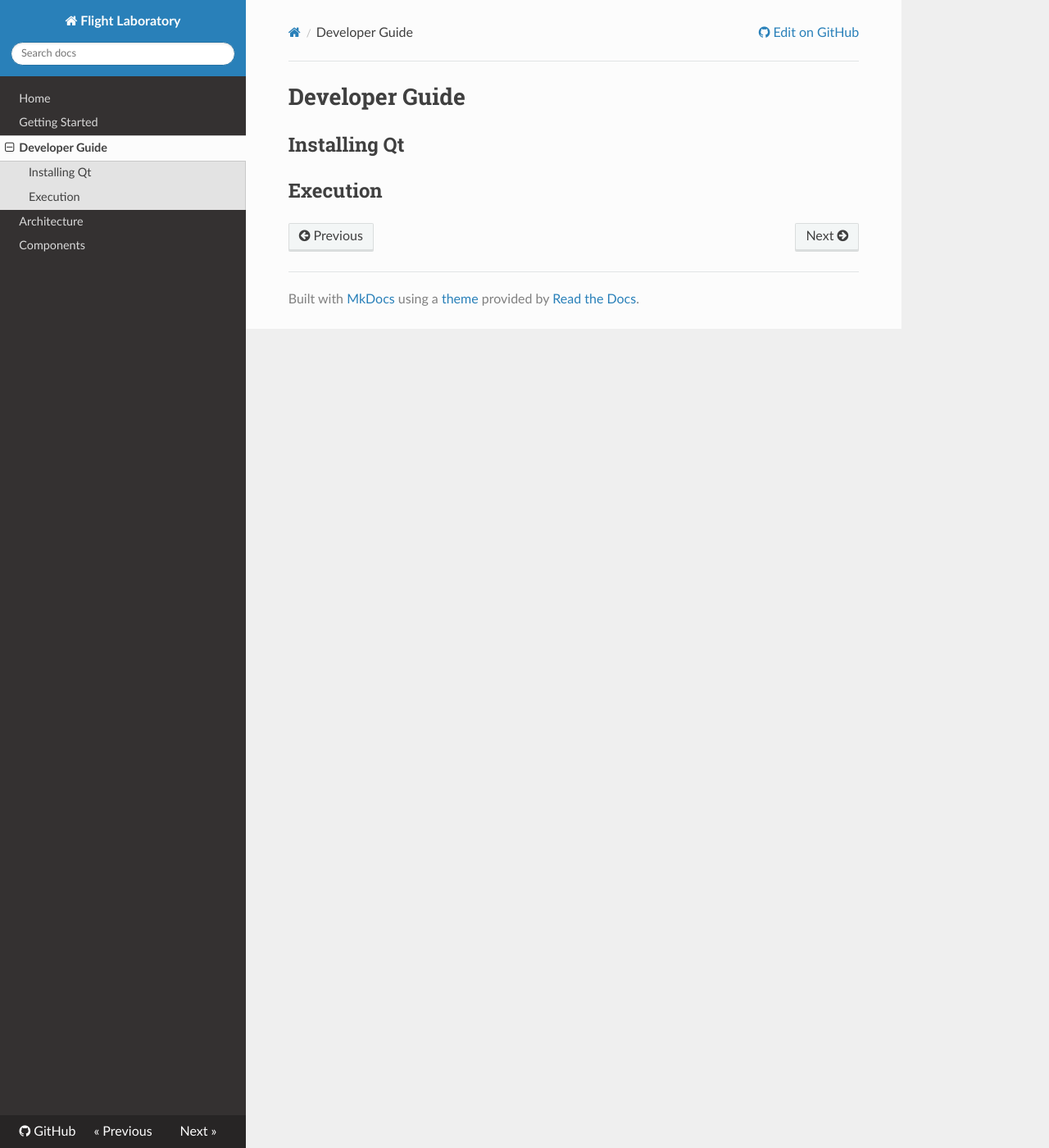
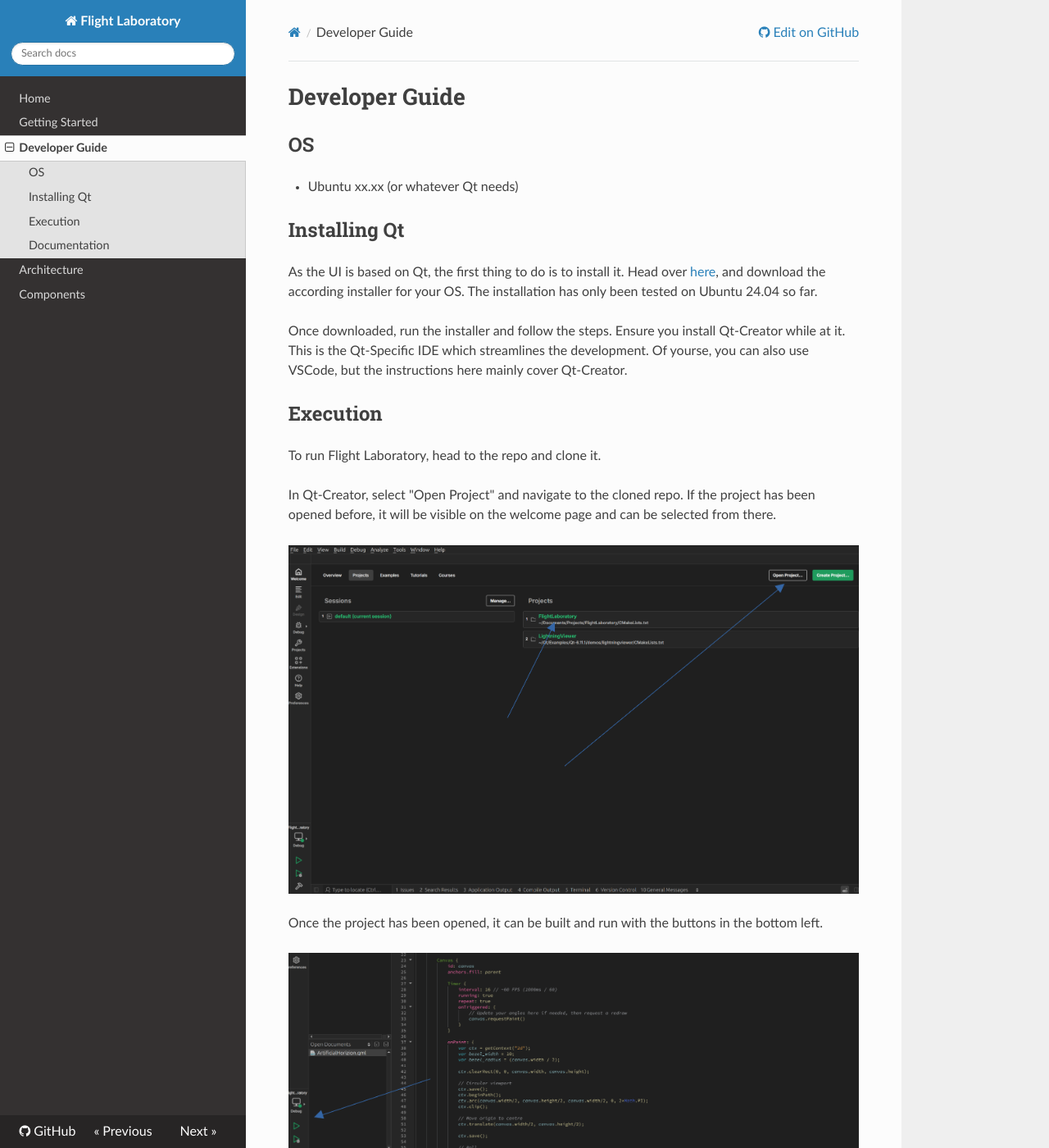
Before and after one commit to LLKE/flight-laboratory, an MkDocs documentation site: the page built from Docs/docs/development.md, in a window 1280 px wide and 1400 px high. Shown: the whole window at 82% size. Built offline with MkDocs 1.6.1, drawn with Linux system fonts in a browser that asks for light colours; nearby versions of some CDN libraries; some of the changed text lies outside the part shown.

Commit message:
Documenation

````diff
--- a/Docs/docs/development.md
+++ b/Docs/docs/development.md
@@ -1,5 +1,50 @@
 # Developer Guide
+
+## OS
+
+- Ubuntu xx.xx (or whatever Qt needs)
 
 ## Installing Qt
 
+As the UI is based on Qt, the first thing to do is to install it. Head over [here](https://www.qt.io/development/download-qt-installer-oss), and download the according installer for your OS. The installation has only been tested on Ubuntu 24.04 so far.
+
+Once downloaded, run the installer and follow the steps. Ensure you install Qt-Creator while at it. This is the Qt-Specific IDE which streamlines the development. Of yourse, you can also use VSCode, but the instructions here mainly cover Qt-Creator.
+
 ## Execution
+
+To run Flight Laboratory, head to the repo and clone it.
+
+In Qt-Creator, select "Open Project" and navigate to the cloned repo. If the project has been opened before, it will be visible on the welcome page and can be selected from there.
+
+![Open Project](media/open-project.png)
+
+Once the project has been opened, it can be built and run with the buttons in the bottom left.
+
+![Run Project](media/run-project.png)
+
+## Documentation
+
+Documentation for this project is generated using [MkDocs](https://www.mkdocs.org/). A couple of installations are required to run this, including mkdoxy, which generates API documentations from docstrings in the code.
+
+To get started, create a virtual environment at the root FlightLaboratory/ directory using:
+
+```bash
+python3 -m venv .venv
+```
+
+Then run
+
+```bash
+pip install -r requirements.txt
+```
+
+To create new documentation, create a new .md file under FlightLaboratory/Docs/docs/, and reference it under FlightLaboratory/Docs/mkdocs.yml, in the following section, and in the order it should appear with respect to the existing documentation:
+
+```yml
+nav:
+  - Home: index.md
+  - Getting Started: getting-started.md
+  - Developer Guide: development.md
+  - Architecture: architecture.md
+  - Components: components.md
+```
````
Also changed, not shown: Docs/docs/architecture.md (+1 -0 lines), Docs/docs/components.md (+0 -2 lines), Docs/docs/getting-started.md (deleted, +0 -5 lines), Docs/docs/index.md (+2 -0 lines), Docs/docs/media/open-project.png (added), Docs/docs/media/run-project.png (added).
